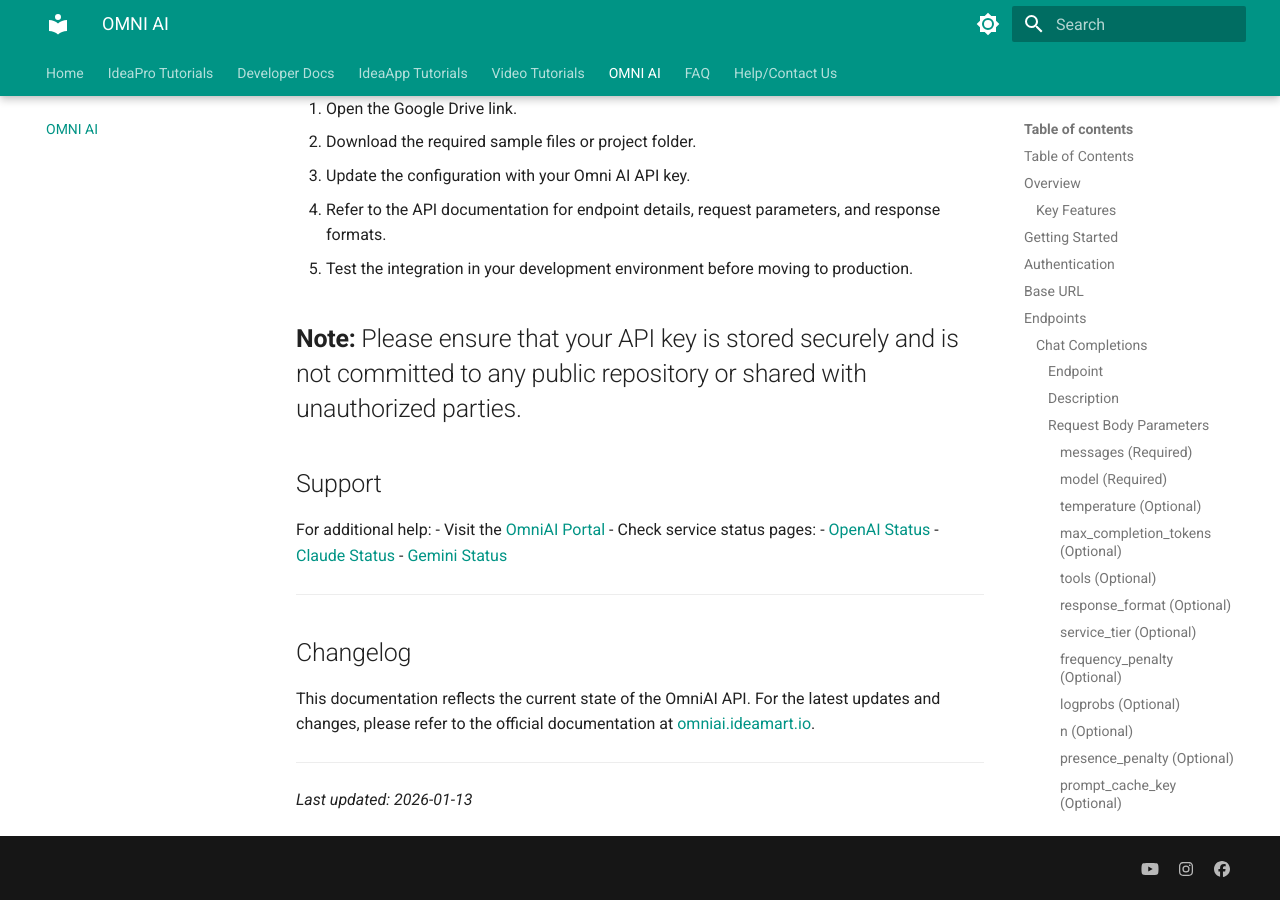
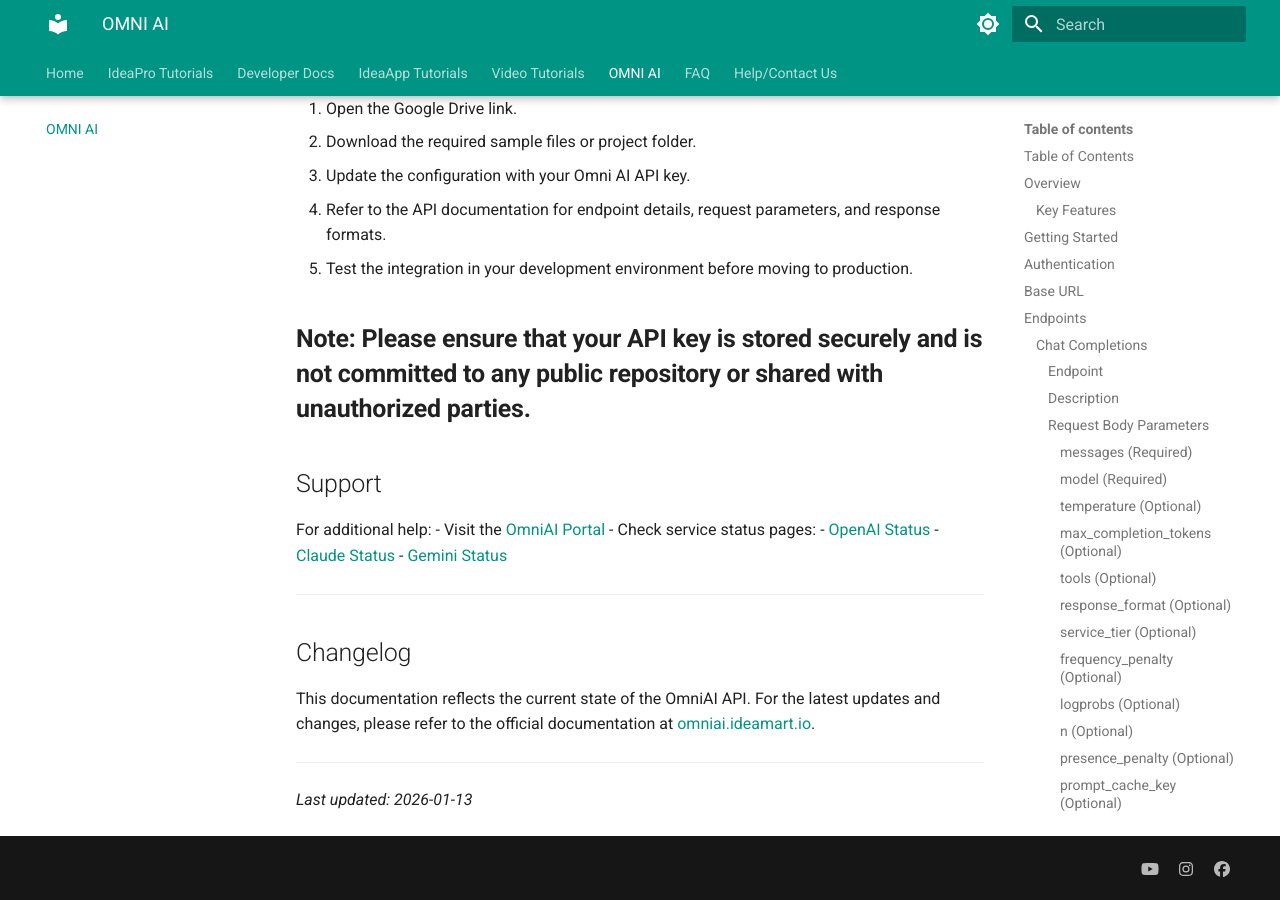
Before and after one commit to ideabizmart/Docs-Ideamart-v2, an MkDocs documentation site: the page built from docs/omni-ai.md, in a window 1280 px wide and 900 px high, scrolled down 14558 px. Built offline with MkDocs 1.6.1 and Material for MkDocs 9.7.7, drawn with Linux system fonts in a browser that asks for light colours.

```diff
--- a/docs/omni-ai.md
+++ b/docs/omni-ai.md
@@ -533,7 +533,7 @@ Developers can view and download the sample code using the Google Drive link bel
 4. Refer to the API documentation for endpoint details, request parameters, and response formats.
 5. Test the integration in your development environment before moving to production.
 
-**Note:** Please ensure that your API key is stored securely and is not committed to any public repository or shared with unauthorized parties.
+**Note: Please ensure that your API key is stored securely and is not committed to any public repository or shared with unauthorized parties.**
 ---
 
 ## Support
```
